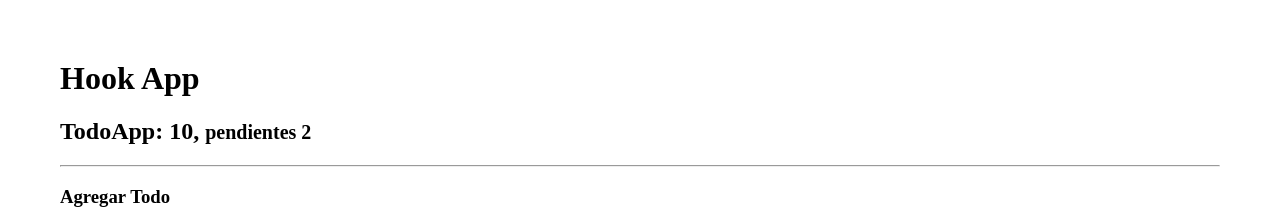
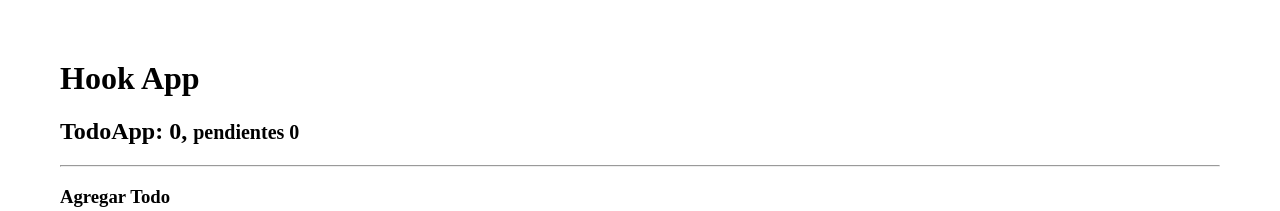
Before and after one commit to Ariel2911/hook-app, a React (Vite) app: page / in a window 1280 px wide. Shown: the top 211 px of the page. Built offline with nearby package versions, Linux system fonts and the light colour scheme.

Commit message:
Agrega todosCount y pendingTodosCount

```diff
--- a/src/08-useReducer/TodoApp.jsx
+++ b/src/08-useReducer/TodoApp.jsx
@@ -3,13 +3,19 @@ import { TodoAdd } from './TodoAdd';
 import { useTodos } from '../hook';
 
 export const TodoApp = () => {
-  const { todos, handleNewTodo, handleDeleteTodo, handleToggleTodo } =
-    useTodos();
+  const {
+    todos,
+    todosCount,
+    pendingTodosCount,
+    handleNewTodo,
+    handleDeleteTodo,
+    handleToggleTodo,
+  } = useTodos();
 
   return (
     <>
       <h2>
-        TodoApp: 10, <small>pendientes 2</small>
+        TodoApp: {todosCount}, <small>pendientes {pendingTodosCount}</small>
       </h2>
       <hr />
 
--- a/src/hook/useTodos.js
+++ b/src/hook/useTodos.js
@@ -12,6 +12,10 @@ export const useTodos = () => {
   useEffect(() => {
     localStorage.setItem('todos', JSON.stringify(todos));
   }, [todos]);
+
+  const todosCount = todos.length;
+
+  const pendingTodosCount = todos.filter(todo => !todo.done).length;
 
   const handleNewTodo = (todo) => {
     dispatch({
@@ -39,6 +43,8 @@ export const useTodos = () => {
 
   return{
     todos,
+    todosCount,
+    pendingTodosCount,
     handleNewTodo,
     handleDeleteTodo,
     handleToggleTodo
```
